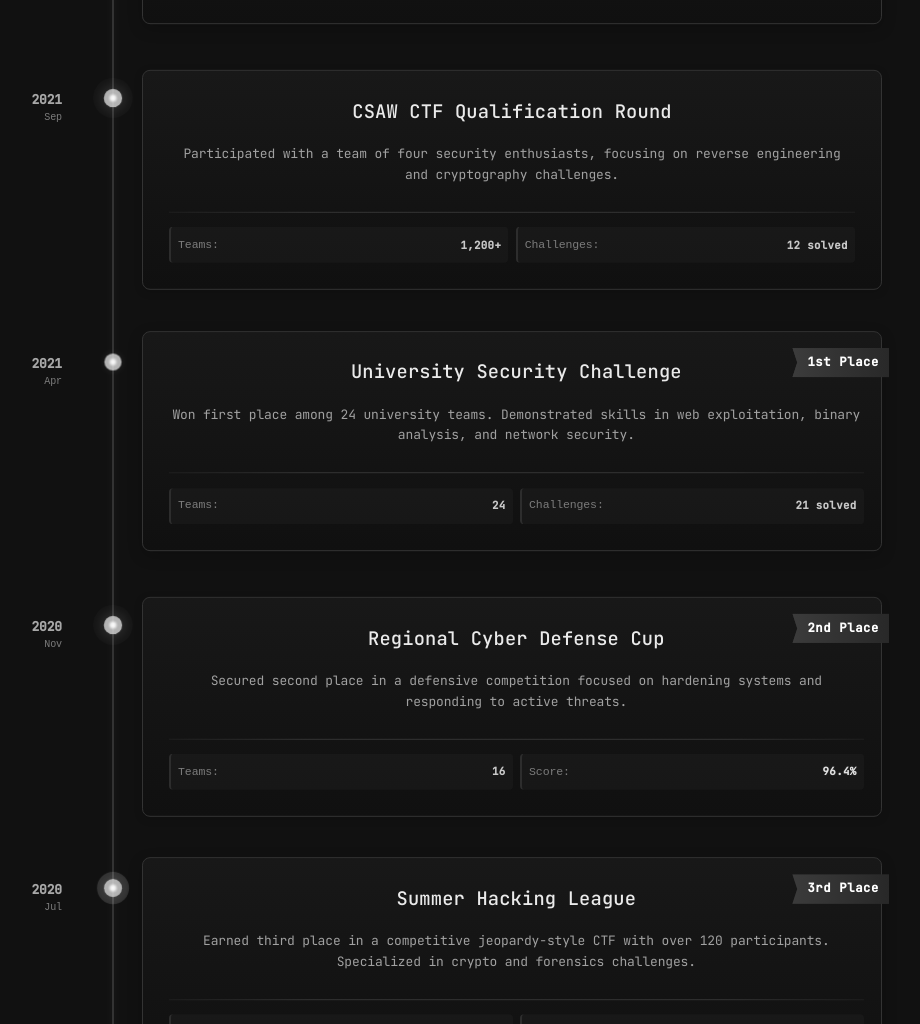
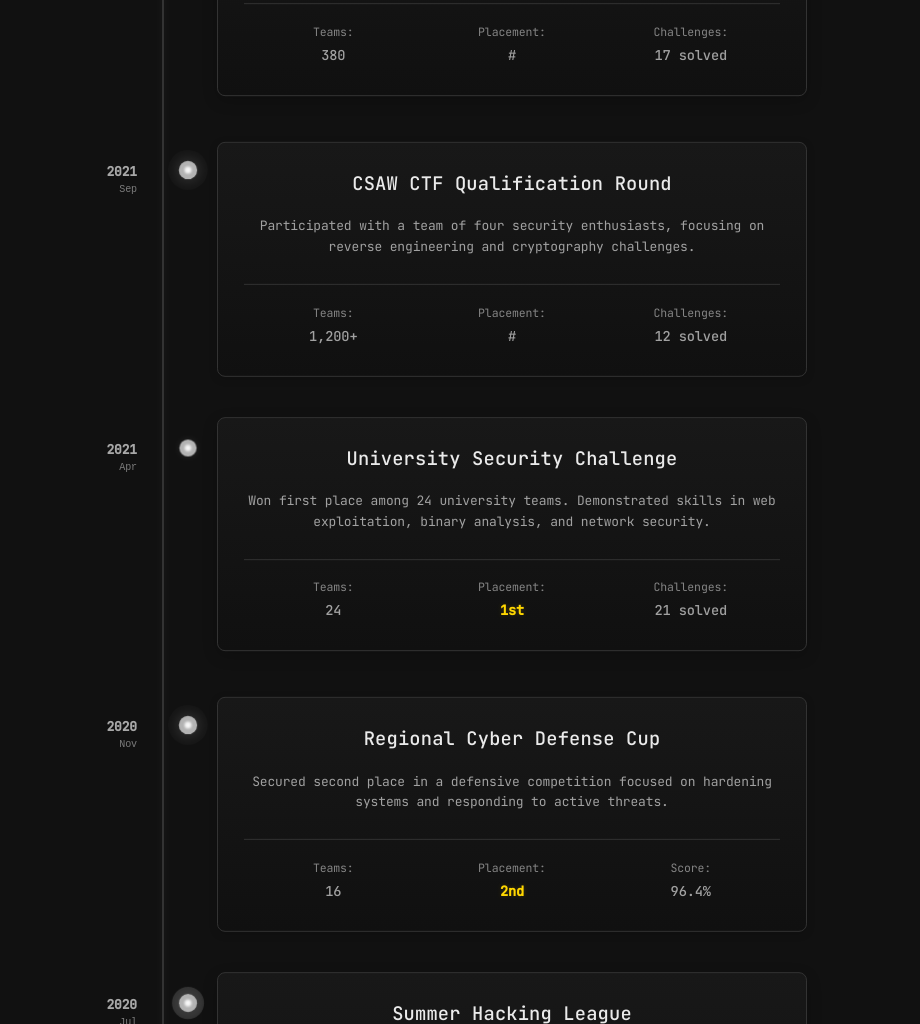
Before and after one commit to sfwani/portfolio, an Astro site: page /competitions in a window 1280 px wide. Shown: the part 1776-2800 px from the top of the page, without its empty margins (158-1078 px from the left). Built offline with nearby package versions, Linux system fonts and the light colour scheme; Astro itself is replaced by a stand-in of ours.

Commit message:
reduced page width and made competitions page a beast

```diff
--- a/src/pages/competitions/index.astro
+++ b/src/pages/competitions/index.astro
@@ -31,8 +31,12 @@
                 <span class="stat-value">600+</span>
               </div>
               <div class="stat-item">
+                <span class="stat-label">Placement:</span>
+                <span class="stat-value">TBD</span>
+              </div>
+              <div class="stat-item">
                 <span class="stat-label">Status:</span>
-                <span class="stat-value highlight">Preparing</span>
+                <span class="stat-value">Preparing</span>
               </div>
             </div>
           </div>
@@ -51,6 +55,10 @@
               <div class="stat-item">
                 <span class="stat-label">Teams (Est.):</span>
                 <span class="stat-value">300+</span>
+              </div>
+              <div class="stat-item">
+                <span class="stat-label">Placement:</span>
+                <span class="stat-value">TBD</span>
               </div>
               <div class="stat-item">
                 <span class="stat-label">Status:</span>
@@ -79,6 +87,10 @@
                 <span class="stat-value">740+</span>
               </div>
               <div class="stat-item">
+                <span class="stat-label">Placement:</span>
+                <span class="stat-value">#</span>
+              </div>
+              <div class="stat-item">
                 <span class="stat-label">Challenges:</span>
                 <span class="stat-value">18 solved</span>
               </div>
@@ -101,8 +113,12 @@
                 <span class="stat-value">7,500+</span>
               </div>
               <div class="stat-item">
+                <span class="stat-label">Placement:</span>
+                <span class="stat-value">#</span>
+              </div>
+              <div class="stat-item">
                 <span class="stat-label">Challenges:</span>
-                <span class="stat-value highlight">32 solved</span>
+                <span class="stat-value">32 solved</span>
               </div>
             </div>
           </div>
@@ -121,6 +137,10 @@
               <div class="stat-item">
                 <span class="stat-label">Teams:</span>
                 <span class="stat-value">380</span>
+              </div>
+              <div class="stat-item">
+                <span class="stat-label">Placement:</span>
+                <span class="stat-value">#</span>
               </div>
               <div class="stat-item">
                 <span class="stat-label">Challenges:</span>
@@ -146,6 +166,10 @@
                 <span class="stat-value">1,200+</span>
               </div>
               <div class="stat-item">
+                <span class="stat-label">Placement:</span>
+                <span class="stat-value">#</span>
+              </div>
+              <div class="stat-item">
                 <span class="stat-label">Challenges:</span>
                 <span class="stat-value">12 solved</span>
               </div>
@@ -155,12 +179,9 @@
 
         <div class="timeline-item" data-year="2021" data-month="Apr">
           <div class="timeline-marker"></div>
-          <div class="competition-item ribbon-style-3" data-placement="1st">
+          <div class="competition-item">
             <div class="competition-header">
               <h3>University Security Challenge</h3>
-            </div>
-            <div class="achievement-ribbon">
-              <span>1st Place</span>
             </div>
             <div class="competition-desc">
               <span>Won first place among 24 university teams. Demonstrated skills in web exploitation, binary analysis, and network security.</span>
@@ -169,6 +190,10 @@
               <div class="stat-item">
                 <span class="stat-label">Teams:</span>
                 <span class="stat-value">24</span>
+              </div>
+              <div class="stat-item">
+                <span class="stat-label">Placement:</span>
+                <span class="stat-value placement">1st</span>
               </div>
               <div class="stat-item">
                 <span class="stat-label">Challenges:</span>
@@ -181,12 +206,9 @@
         <div class="timeline-item" data-year="2020" data-month="Nov">
           <div class="timeline-marker"></div>
           <div class="year-label">2020</div>
-          <div class="competition-item ribbon-style-3" data-placement="2nd">
+          <div class="competition-item">
             <div class="competition-header">
               <h3>Regional Cyber Defense Cup</h3>
-            </div>
-            <div class="achievement-ribbon">
-              <span>2nd Place</span>
             </div>
             <div class="competition-desc">
               <span>Secured second place in a defensive competition focused on hardening systems and responding to active threats.</span>
@@ -197,8 +219,12 @@
                 <span class="stat-value">16</span>
               </div>
               <div class="stat-item">
+                <span class="stat-label">Placement:</span>
+                <span class="stat-value placement">2nd</span>
+              </div>
+              <div class="stat-item">
                 <span class="stat-label">Score:</span>
-                <span class="stat-value highlight">96.4%</span>
+                <span class="stat-value">96.4%</span>
               </div>
             </div>
           </div>
@@ -206,12 +232,9 @@
 
         <div class="timeline-item" data-year="2020" data-month="Jul">
           <div class="timeline-marker"></div>
-          <div class="competition-item ribbon-style-3" data-placement="3rd">
+          <div class="competition-item">
             <div class="competition-header">
               <h3>Summer Hacking League</h3>
-            </div>
-            <div class="achievement-ribbon">
-              <span>3rd Place</span>
             </div>
             <div class="competition-desc">
               <span>Earned third place in a competitive jeopardy-style CTF with over 120 participants. Specialized in crypto and forensics challenges.</span>
@@ -220,6 +243,10 @@
               <div class="stat-item">
                 <span class="stat-label">Participants:</span>
                 <span class="stat-value">120+</span>
+              </div>
+              <div class="stat-item">
+                <span class="stat-label">Placement:</span>
+                <span class="stat-value placement">3rd</span>
               </div>
               <div class="stat-item">
                 <span class="stat-label">Challenges:</span>
@@ -242,6 +269,10 @@
               <div class="stat-item">
                 <span class="stat-label">Teams:</span>
                 <span class="stat-value">450+</span>
+              </div>
+              <div class="stat-item">
+                <span class="stat-label">Placement:</span>
+                <span class="stat-value">#</span>
               </div>
               <div class="stat-item">
                 <span class="stat-label">Challenges:</span>
@@ -296,7 +327,7 @@
 <style>
   .content-container {
     width: 100%;
-    max-width: 800px;
+    max-width: 700px;
     margin: 0 auto;
     padding-top: 5rem;
   }
@@ -417,6 +448,9 @@
     opacity: 0;
     transform: translateX(-20px);
     transition: all 0.5s ease;
+    max-width: 650px;
+    margin-left: auto;
+    margin-right: auto;
   }
 
   .timeline-item:not(:first-child) {
@@ -514,15 +548,19 @@
   }
 
   .competition-item {
+    background-color: var(--background);
+    border-radius: 8px;
     border: 1px solid var(--border);
-    border-radius: 8px;
     padding: 1.8rem;
+    position: relative;
+    width: 100%;
+    max-width: 650px;
+    box-shadow: 0 4px 20px rgba(0, 0, 0, 0.15);
     transition: all 0.3s cubic-bezier(0.25, 0.8, 0.25, 1);
-    background-color: var(--background);
+    z-index: 3;
+    margin: 0 auto;
+    overflow: visible;
     background-image: linear-gradient(to bottom, rgba(255, 255, 255, 0.03), rgba(0, 0, 0, 0.05));
-    box-shadow: 0 2px 8px rgba(0, 0, 0, 0.15);
-    position: relative;
-    overflow: visible;
     animation: subtle-float 6s ease-in-out infinite alternate;
   }
 
@@ -577,6 +615,7 @@
     flex-wrap: wrap;
     gap: 0.8rem;
     width: 100%;
+    position: relative;
   }
 
   .competition-item h3 {
@@ -835,25 +874,22 @@
     }
 
     .competition-stats {
-      grid-template-columns: 1fr;
-      gap: 0.4rem;
-      padding-top: 0.8rem;
-      margin-top: 0.8rem;
+      padding-top: 1rem;
+      margin-top: 1rem;
+    }
+
+    .stat-item {
+      padding: 0 0.25rem; /* Smaller padding on mobile */
     }
 
     .stat-label {
-      min-width: 90px;
-      width: 90px;
       font-size: 0.75rem;
+      min-height: 1.2rem;
     }
 
     .stat-value {
-      font-size: 0.75rem;
-    }
-
-    .stat-item {
-      padding: 0.35rem 0.5rem;
-      min-height: 32px;
+      font-size: 0.85rem;
+      min-height: 1.5rem;
     }
 
     .ribbon-style-1 {
@@ -1128,126 +1164,53 @@
 
   /* Competition Stats Style */
   .competition-stats {
-    display: grid;
-    grid-template-columns: repeat(auto-fit, minmax(200px, 1fr));
-    gap: 0.5rem;
-    margin-top: 1rem;
-    padding-top: 1rem;
-    border-top: 1px solid rgba(60, 60, 60, 0.3);
-    font-size: 0.8rem;
-    color: rgba(180, 180, 180, 0.8);
-    position: relative;
-  }
-
-  .competition-stats::before {
-    content: '';
-    position: absolute;
-    top: -1px;
-    left: 0;
-    right: 0;
-    height: 1px;
-    background: linear-gradient(to right,
-      transparent,
-      rgba(180, 180, 180, 0.2) 20%,
-      rgba(180, 180, 180, 0.2) 80%,
-      transparent);
-    opacity: 0.7;
+    display: flex;
+    justify-content: space-between;
+    flex-wrap: nowrap;
+    color: var(--text-secondary);
+    margin-top: 1.5rem;
+    border-top: 1px solid var(--border);
+    padding-top: 1.2rem;
+    font-size: 0.9rem;
+    width: 100%;
   }
 
   .stat-item {
     display: flex;
+    flex-direction: column;
     align-items: center;
-    padding: 0.4rem 0.6rem;
-    background: rgba(40, 40, 40, 0.3);
-    border-radius: 4px;
-    transition: all 0.2s ease;
-    border-left: 2px solid rgba(80, 80, 80, 0.4);
-    min-height: 36px;
-    width: 100%;
-    position: relative;
-    overflow: hidden;
-  }
-
-  .stat-item:hover {
-    background: rgba(60, 60, 60, 0.4);
-    transform: translateY(-2px);
-    border-left-color: rgba(120, 120, 120, 0.6);
-  }
-
-  .stat-item::after {
-    content: '';
-    position: absolute;
-    top: 0;
-    left: 0;
-    width: 100%;
-    height: 100%;
-    background: linear-gradient(90deg,
-      transparent 0%,
-      rgba(255, 255, 255, 0.05) 50%,
-      transparent 100%);
-    transform: translateX(-100%);
-    animation: stat-shine 8s infinite;
-  }
-
-  .stat-item:nth-child(odd)::after {
-    animation-delay: 2s;
-  }
-
-  .stat-item:nth-child(3n)::after {
-    animation-delay: 4s;
+    justify-content: center;
+    width: 33.333%;
+    text-align: center;
+    padding: 0 0.5rem;
   }
 
   .stat-label {
-    display: inline-block;
-    min-width: 105px;
-    width: 105px;
+    font-size: 0.8rem;
     opacity: 0.8;
-    margin-right: 0.5rem;
-    font-family: monospace;
-    position: relative;
-    text-align: left;
-    flex-shrink: 0;
-  }
-
-  @keyframes stat-shine {
-    0% {
-      transform: translateX(-100%);
-    }
-    20%, 100% {
-      transform: translateX(100%);
-    }
+    min-height: 1.5rem;
+    display: flex;
+    align-items: center;
+    justify-content: center;
   }
 
   .stat-value {
-    font-weight: 600;
-    color: rgba(220, 220, 220, 0.9);
-    margin-left: auto;
-    letter-spacing: 0.03em;
-    text-align: right;
-    flex-grow: 1;
-    position: relative;
+    font-size: 0.95rem;
+    font-weight: 500;
+    min-height: 1.8rem;
+    display: flex;
+    align-items: center;
+    justify-content: center;
   }
 
   .stat-value.highlight {
-    animation: value-pulse 3s infinite;
+    color: var(--text-secondary);
+    text-shadow: none;
   }
 
-  @keyframes value-pulse {
-    0%, 100% {
-      color: rgba(220, 220, 220, 0.9);
-    }
-    50% {
-      color: rgba(255, 255, 255, 1);
-      text-shadow: 0 0 5px rgba(255, 255, 255, 0.3);
-    }
-  }
-
-  .competition-item:hover .competition-stats {
-    border-top-color: rgba(80, 80, 80, 0.4);
-  }
-
-  .competition-item:hover .stat-item {
-    box-shadow: 0 2px 6px rgba(0, 0, 0, 0.15);
+  .competition-item[data-placement] .stat-value.highlight {
+    color: var(--accent);
+    text-shadow: 0 0 5px rgba(255, 215, 0, 0.3);
   }
 
   @keyframes ribbon-glow {
@@ -1272,18 +1235,6 @@
     background-color: rgba(45, 45, 45, 0.95);
   }
 
-  .stat-value {
-    font-size: 0.75rem;
-  }
-
-  .stat-item {
-    padding: 0.35rem 0.5rem;
-  }
-
-  .ribbon-style-1 {
-    padding-right: 1.8rem;
-  }
-
   @keyframes timeline-glow {
     0% {
       box-shadow: 0 0 4px rgba(255, 255, 255, 0.1);
@@ -1292,4 +1243,62 @@
       box-shadow: 0 0 8px rgba(255, 255, 255, 0.2);
     }
   }
+
+  /* Refined placement indicator styling */
+  .competition-item[data-placement] .competition-header {
+    position: relative;
+  }
+
+  .competition-item[data-placement] .competition-header::after {
+    display: none;
+  }
+
+  .competition-item[data-placement] h3 {
+    color: #fff;
+    text-shadow: 0 0 8px rgba(255, 255, 255, 0.2);
+  }
+
+  /* Style for placement text in stats */
+  .stat-value.placement {
+    color: var(--accent);
+    text-shadow: 0 0 5px rgba(255, 215, 0, 0.2);
+    font-weight: 600;
+    display: flex;
+    align-items: center;
+    justify-content: center;
+  }
+
+  /* Remove old ribbon styles */
+  .ribbon-style,
+  .ribbon-style-1,
+  .ribbon-style-2,
+  .ribbon-style-3,
+  .achievement-ribbon {
+    display: none;
+  }
+
+  /* Make sure there's no left-over styling from ribbon implementation */
+  .competition-item[data-placement] {
+    padding-right: 0;
+    position: relative;
+    overflow: visible;
+  }
+
+  /* Ensure competition headers are consistent */
+  .competition-header {
+    display: flex;
+    justify-content: center;
+    align-items: center;
+    margin-bottom: 1.2rem;
+    flex-wrap: wrap;
+    gap: 0.8rem;
+    width: 100%;
+    position: relative;
+  }
+
+  /* Make "Upcoming" text slightly muted */
+  .stat-value {
+    font-size: 0.95rem;
+    font-weight: 500;
+  }
 </style>
```
